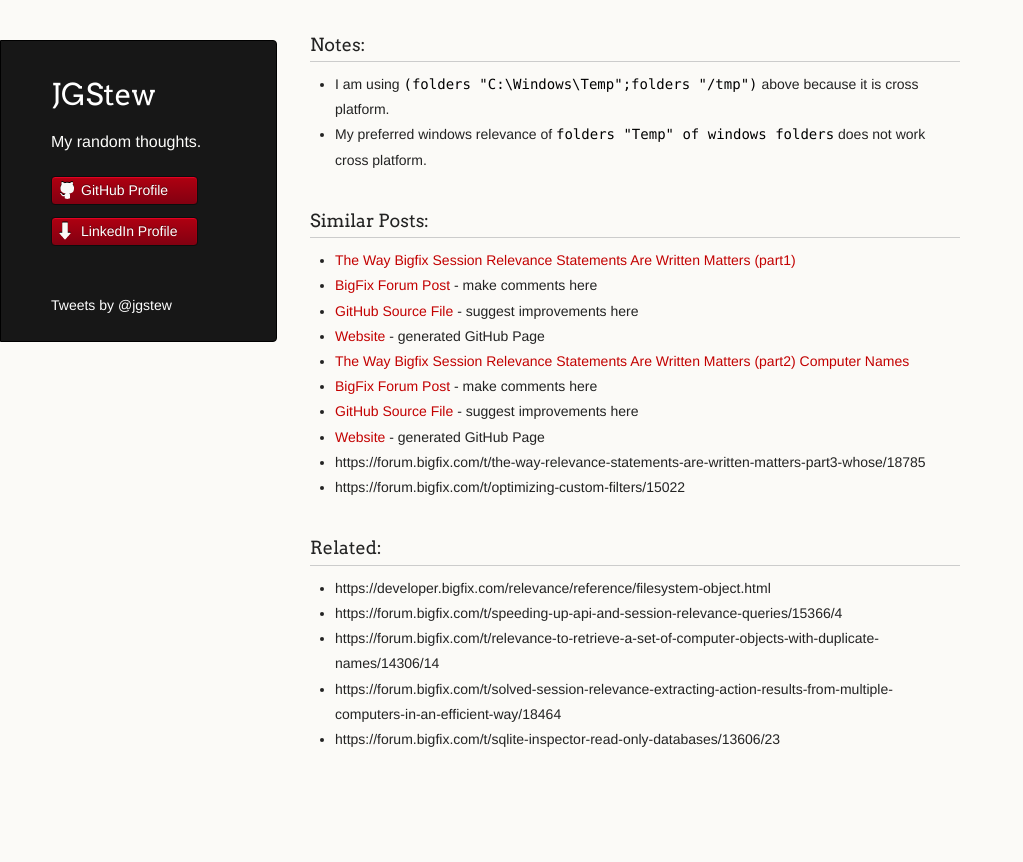
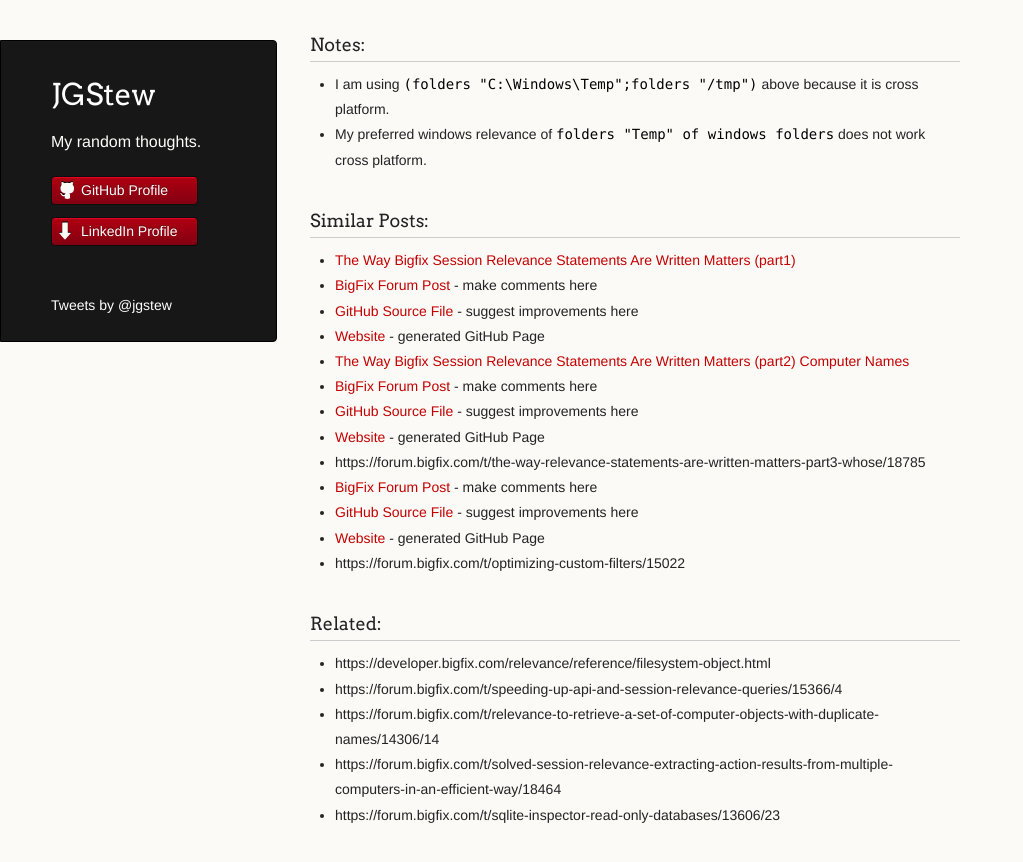
Before and after one commit to jgstew/jgstew.github.io, a Jekyll site: the page built from _posts/2016-12-01-Optimizing-BigFix-Relevance:-exists.md, in a window 1280 px wide and 900 px high, scrolled down 1068 px. Shown: the top 862 px of the window, without its empty margins (0-1023 px from the left). Built offline with Jekyll 4.4.1, drawn with Linux system fonts in a browser that asks for light colours; comment, search, counter and statistics services are not loaded; before the commit the page ends 1892 px from its top, so only the background shows below that.

Commit message:
Update 2016-12-01-Optimizing-BigFix-Relevance:-exists.md

```diff
--- a/_posts/2016-12-01-Optimizing-BigFix-Relevance:-exists.md
+++ b/_posts/2016-12-01-Optimizing-BigFix-Relevance:-exists.md
@@ -44,6 +44,9 @@ The strange part of this example is the fact that both use `descendants` which i
  - [GitHub Source File](https://github.com/jgstew/jgstew.github.io/blob/master/_posts/2015-09-14-The-way-BigFix-Session-Relevance-statements-are-written-matters-(Part2)-Computer-Names.md) - suggest improvements here
  - [Website](http://jgstew.github.io/2015/09/14/The-way-BigFix-Session-Relevance-statements-are-written-matters-(Part2)-Computer-Names.html) - generated GitHub Page
 - https://forum.bigfix.com/t/the-way-relevance-statements-are-written-matters-part3-whose/18785
+ - [BigFix Forum Post](https://forum.bigfix.com/t/the-way-relevance-statements-are-written-matters-part3-whose/18785) - make comments here
+ - [GitHub Source File](https://github.com/jgstew/jgstew.github.io/blob/master/_posts/2016-10-11-The-way-BigFix-Session-Relevance-statements-are-written-matters-(Part3)-Whose.md) - suggest improvements here
+ - [Website](http://jgstew.github.io/2016/10/11/The-way-BigFix-Session-Relevance-statements-are-written-matters-(Part3)-Whose.html) - generated GitHub Page
 - https://forum.bigfix.com/t/optimizing-custom-filters/15022
 
 ### Related:
```
